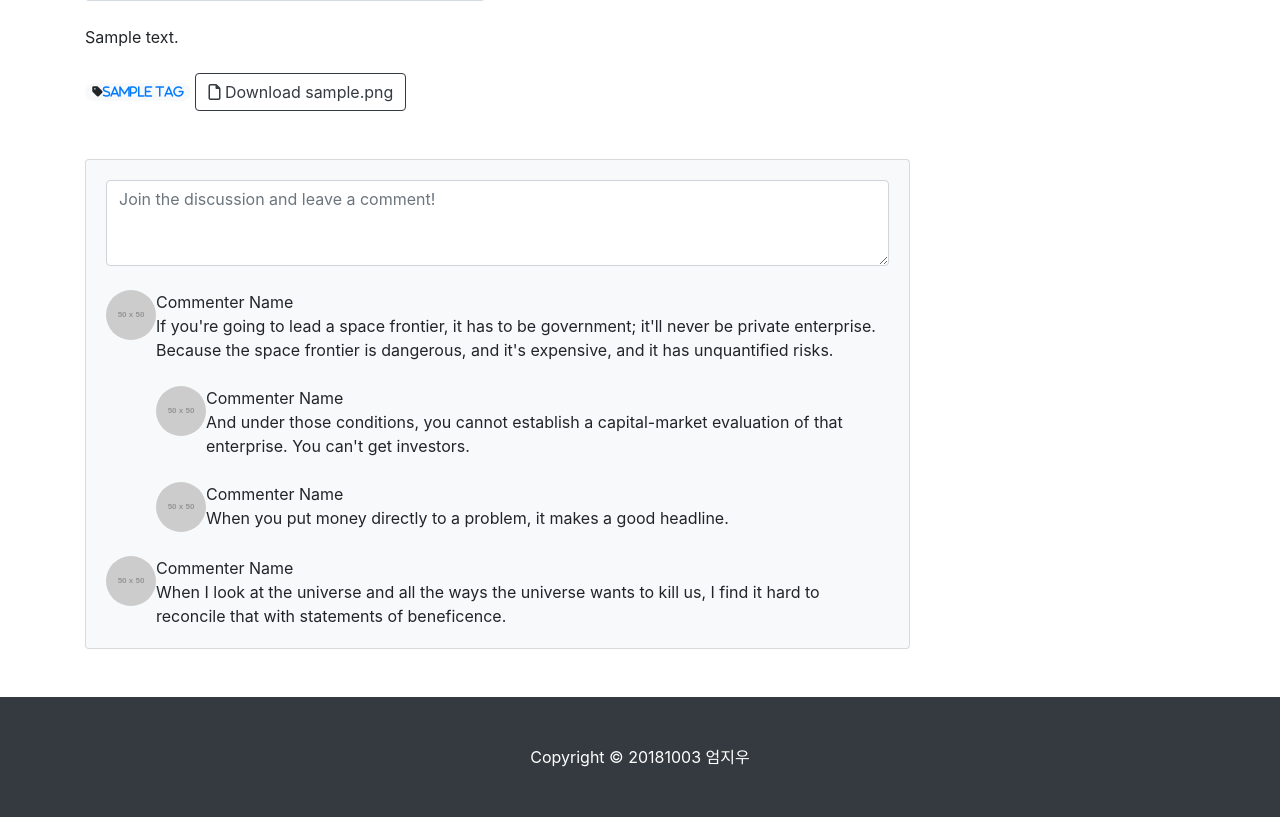
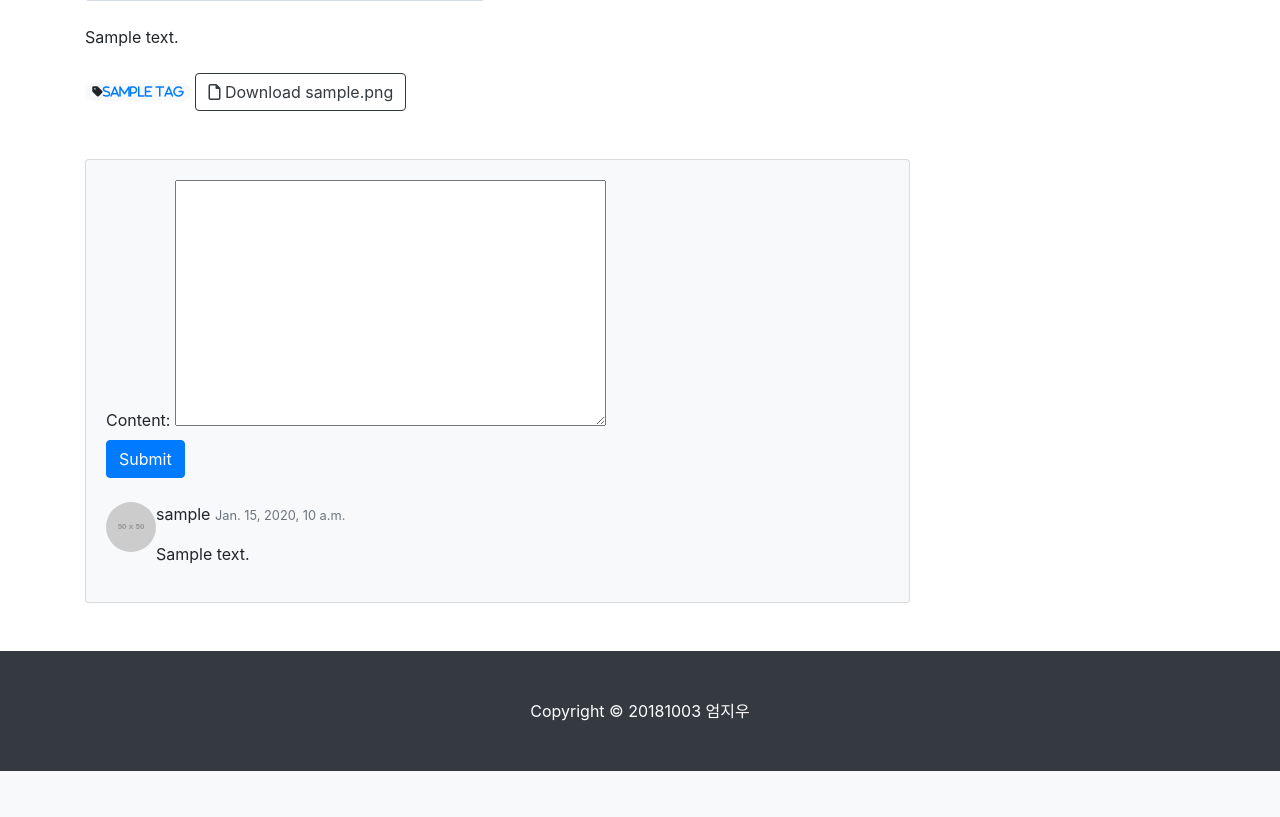
Before and after one commit to umjiwoo/internet_programming, a Django app: page /blog/1/ in a window 1280 px wide. Shown: the part 519-1336 px from the top of the page. After the commit the page ends 1290 px from the top, so only its background shows below. Run offline with Django 4.2, Linux system fonts and the light colour scheme; a user stored in the database is signed in; tables that the repository leaves empty hold one stand-in row (values such as "Sample post"); grey boxes marked "Sample" are stand-in pictures; grey boxes labelled with a size stand in for pictures from a placeholder-image service; some libraries are stand-ins or nearby versions.

Commit message:
댓글 작성 폼 구현하기

```diff
--- a/myBlog/admin.py
+++ b/myBlog/admin.py
@@ -1,5 +1,5 @@
 from django.contrib import admin
-from .models import Post, Category, Tag
+from .models import Post, Category, Tag, Comment
 
 admin.site.register(Post)
 
@@ -17,3 +17,5 @@
 
 
 admin.site.register(Tag, TagAdmin)
+
+admin.site.register(Comment)
--- /dev/null
+++ b/myBlog/forms.py
@@ -0,0 +1,8 @@
+from .models import Comment
+from django import forms
+
+
+class CommentForm(forms.ModelForm):
+    class Meta:
+        model = Comment
+        fields = ('content',)
--- a/myBlog/models.py
+++ b/myBlog/models.py
@@ -62,3 +62,18 @@
 
     def get_file_ext(self):
         return self.get_file_name().split('.')[-1]
+
+
+class Comment(models.Model):
+    post = models.ForeignKey(Post, on_delete=models.CASCADE)
+    author = models.ForeignKey(User, on_delete=models.CASCADE)
+    content = models.TextField()
+    created_at = models.DateTimeField(auto_now_add=True)
+    modified_at = models.DateTimeField(auto_now=True)
+
+    def __str__(self):
+        return f'{self.author} : {self.content}'
+
+    # get_absolute_url 함수 통해 해당 모델의 객체가 사이트의 어느 부분에 있는지 확인 가능
+    def get_absolute_url(self):
+        return f'{self.post.get_absolute_url()}#comment-{self.pk}'
--- a/myBlog/templates/myBlog/navbar.html
+++ b/myBlog/templates/myBlog/navbar.html
@@ -57,7 +57,8 @@
                     <i class="fa-brands fa-google"></i> LogIn with Google
                   </a>
                   <a role="button" class="btn btn-outline-dark btn-block btn-sm"
-                    href="/accounts/login/"></i> LogIn with Email
+                    href="/accounts/login/">
+                    <i class="fa-brands fa-google"></i> LogIn with Email
                   </a>
                 </div>
                 <div class="col-6">
--- a/myBlog/templates/myBlog/post_detail.html
+++ b/myBlog/templates/myBlog/post_detail.html
@@ -1,4 +1,6 @@
 {% extends 'myBlog/base.html' %}
+<!--TODO 폼 이름 어떻게 넣는지 확인 -->
+{% load comment_forms %}
 {% block head_title %}
 {{post.title}} - Blog
 {% endblock %}
@@ -66,51 +68,37 @@
     <div class="card bg-light">
         <div class="card-body">
             <!-- Comment form-->
-            <form class="mb-4"><textarea class="form-control" rows="3"
-                                         placeholder="Join the discussion and leave a comment!"></textarea></form>
-            <!-- Comment with nested comments-->
-            <div class="d-flex mb-4">
-                <!-- Parent comment-->
+            {% if user.is_authenticated %}
+            <form class="mb-4" id="comment-form" method="post" action="{{post.get_absolute_url}}new_comment/">
+                {% csrf_token %}
+                <div clalss="form-group">
+                    {{comment_form | crispy}}
+                </div>
+                <button type="submit" class="btn btn-primary">Submit</button>
+            </form>
+            {% else %}
+            <a role="button" class="btn btn-dark btn-block btn-small"
+               href="#" data-toggle="modal" data-target="#loginModal">
+                Login and Leave a Comment
+            </a>
+            {% endif %}
+            {% if post.comment_set.exists %}
+            {% for comment in post.comment_set.iterator %}
+            <!-- Single comment-->
+            <div class="d-flex" id="comment-{{comment.pk}}">
                 <div class="flex-shrink-0"><img class="rounded-circle"
-                                                src="https://dummyimage.com/50x50/ced4da/6c757d.jpg" alt="..."/></div>
+                                                src="https://dummyimage.com/50x50/ced4da/6c757d.jpg" alt="..."/>
+                </div>
                 <div class="ms-3">
-                    <div class="fw-bold">Commenter Name</div>
-                    If you're going to lead a space frontier, it has to be government; it'll never be private
-                    enterprise. Because the space frontier is dangerous, and it's expensive, and it has unquantified
-                    risks.
-                    <!-- Child comment 1-->
-                    <div class="d-flex mt-4">
-                        <div class="flex-shrink-0"><img class="rounded-circle"
-                                                        src="https://dummyimage.com/50x50/ced4da/6c757d.jpg" alt="..."/>
-                        </div>
-                        <div class="ms-3">
-                            <div class="fw-bold">Commenter Name</div>
-                            And under those conditions, you cannot establish a capital-market evaluation of that
-                            enterprise. You can't get investors.
-                        </div>
+                    <div class="fw-bold">
+                        {{comment.author.username}}
+                        <small class="text-muted">{{comment.created_at}}</small>
                     </div>
-                    <!-- Child comment 2-->
-                    <div class="d-flex mt-4">
-                        <div class="flex-shrink-0"><img class="rounded-circle"
-                                                        src="https://dummyimage.com/50x50/ced4da/6c757d.jpg" alt="..."/>
-                        </div>
-                        <div class="ms-3">
-                            <div class="fw-bold">Commenter Name</div>
-                            When you put money directly to a problem, it makes a good headline.
-                        </div>
-                    </div>
+                    <p>{{comment.content | linebreaks}}</p>
                 </div>
             </div>
-            <!-- Single comment-->
-            <div class="d-flex">
-                <div class="flex-shrink-0"><img class="rounded-circle"
-                                                src="https://dummyimage.com/50x50/ced4da/6c757d.jpg" alt="..."/></div>
-                <div class="ms-3">
-                    <div class="fw-bold">Commenter Name</div>
-                    When I look at the universe and all the ways the universe wants to kill us, I find it hard to
-                    reconcile that with statements of beneficence.
-                </div>
-            </div>
+            {% endfor %}
+            {% endif %}
         </div>
     </div>
 </div>
--- a/myBlog/templates/myBlog/post_list.html
+++ b/myBlog/templates/myBlog/post_list.html
@@ -2,7 +2,7 @@
 
 {% block main_area%}
     {% if user.is_authenticated %}
-        {% if user.is_superuser or user.is_staff %}
+        {% if user.is_authenticated or user.is_superuser or user.is_staff %}
             <a class="btn btn-info float-right" href="create_post/" role="button">
                 <i class="fas fa-pen">New Post</i>
             </a>
--- a/myBlog/urls.py
+++ b/myBlog/urls.py
@@ -12,6 +12,7 @@
     path('<int:pk>/', views.PostDetail.as_view()),
     path('create_post/', views.PostCreate.as_view()),
     path('update_post/<int:pk>/', views.PostUpdate.as_view()),
+    path('<int:pk>/new_comment', views.new_comment),
     path('category/<str:slug>/', views.category_page),
     path('tag/<str:slug>/', views.tag_page),
 ]
--- a/myBlog/views.py
+++ b/myBlog/views.py
@@ -4,6 +4,8 @@
 from myBlog.models import Post, Category, Tag
 from django.core.exceptions import PermissionDenied
 from django.utils.text import slugify
+from .forms import CommentForm
+from django.shortcuts import get_object_or_404
 
 
 # def index(request):
@@ -41,6 +43,7 @@
         context = super(PostDetail, self).get_context_data()  # 템플릿으로 전달할 내용을 담음
         context['categories'] = Category.objects.all()
         context['no_category_post_count'] = Post.objects.filter(category=None).count
+        context['comment_form'] = CommentForm  # 컨텍스트에 CommentForm 객체 함께 보내 화면에서 해당 폼 사용
         return context
 
 
@@ -131,6 +134,25 @@
         return context
 
 
+def new_comment(request, pk):
+    if request.user.is_authenticated:
+        post = get_object_or_404(Post, pk=pk)
+
+        if request.method == 'POST':
+            comment_form = CommentForm(request.POST)
+            if comment_form.is_valid():
+                comment = comment_form.save(commit=False)
+                comment.post = post
+                comment.author = request.user  # 댓글 작성 요청자는 로그인한 유저
+                comment.save()
+                return redirect(comment.get_absolute_url())
+
+        else:  # 요청 메소드가 POST가 아닌 경우
+            return redirect(post.get_absolute_url())
+    else:  # 요청자가 로근이 유저 아닌 경우
+        raise PermissionDenied
+
+
 def category_page(request, slug):
     if slug == 'no_category':
         category = '미분류'
--- a/myDjangoProject/settings.py
+++ b/myDjangoProject/settings.py
@@ -55,7 +55,7 @@
 SITE_ID = 1
 ACCOUNT_EMAIL_REQUIRED = True
 ACCOUNT_EMAIL_VERIFICATION = 'none'
-LOGIN_REDIRECT = '/blog/'
+LOGIN_REDIRECT_URL = '/blog/'
 
 MIDDLEWARE = [
     'django.middleware.security.SecurityMiddleware',
```
